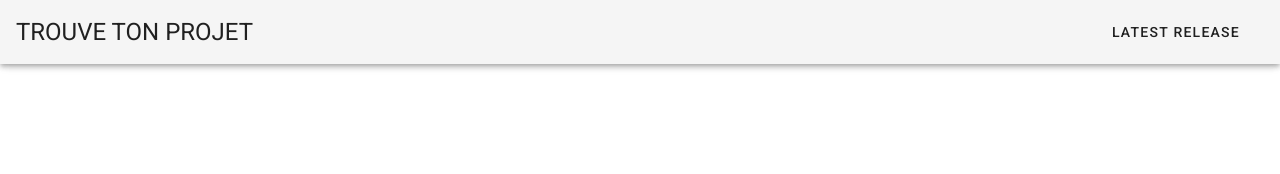
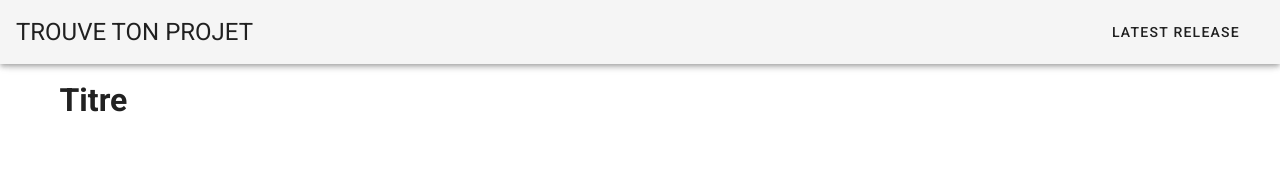
Before and after one commit to danielgrably/trouvetonprojet, a Vue app: page / in a window 1280 px wide. Shown: the top 174 px of the page. Built offline with nearby package versions, Linux system fonts and the light colour scheme.

Commit message:
Removed unwanted commas

```diff
--- a/src/components/HelloWorld.vue
+++ b/src/components/HelloWorld.vue
@@ -4,7 +4,7 @@
       text-center
       wrap
     >
-
+      <h1>Titre</h1>
     </v-layout>
   </v-container>
 </template>
@@ -24,7 +24,7 @@ export default {
       {
         text: 'awesome-vuetify',
         href: 'https://github.com/vuetifyjs/awesome-vuetify',
-      },
+      }
     ],
     importantLinks: [
       {
@@ -46,7 +46,7 @@ export default {
       {
         text: 'Articles',
         href: 'https://medium.com/vuetify',
-      },
+      }
     ],
     whatsNext: [
       {
@@ -60,8 +60,8 @@ export default {
       {
         text: 'Frequently Asked Questions',
         href: 'https://vuetifyjs.com/getting-started/frequently-asked-questions',
-      },
-    ],
-  }),
-};
+      }
+    ]
+  })
+}
 </script>
```
